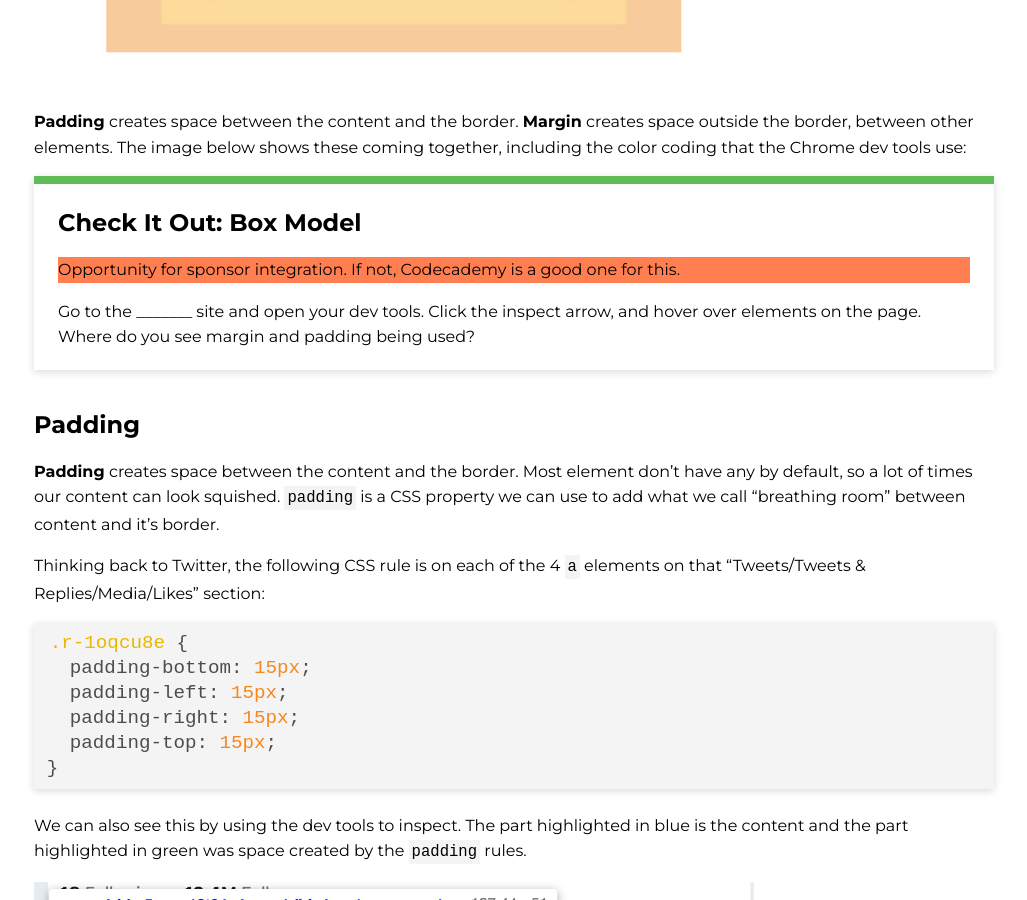
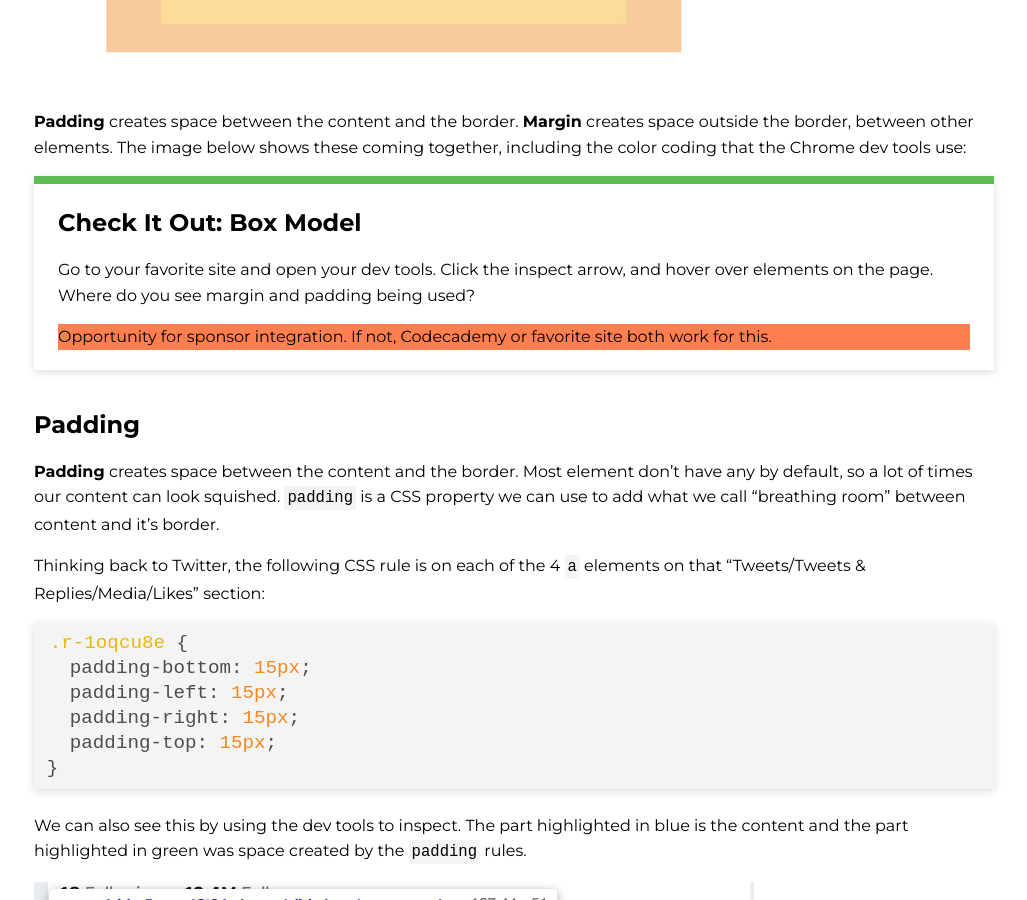
Before and after one commit to ameseee/kwk-curriculum-site, a Jekyll site: the page built from web-app/lessons/css-intermediate/index.md, in a window 1280 px wide and 900 px high, scrolled down 2751 px. Shown: the whole window, without its empty margins (126-1153 px from the left). Built offline with Jekyll 4.4.1, drawn with Linux system fonts in a browser that asks for light colours; nearby versions of some CDN libraries.

Commit message:
Update sponsor integration note

```diff
--- a/web-app/lessons/css-intermediate/index.md
+++ b/web-app/lessons/css-intermediate/index.md
@@ -80,8 +80,8 @@ Each element is a rectangular box. CSS leverages the **box model** to control la
 
 <div class="try-it">
   <h2>Check It Out: Box Model</h2>
-  <p class="to-do">Opportunity for sponsor integration. If not, Codecademy is a good one for this.</p>
-  <p>Go to the _______ site and open your dev tools. Click the inspect arrow, and hover over elements on the page. Where do you see margin and padding being used?</p>
+  <p>Go to your favorite site and open your dev tools. Click the inspect arrow, and hover over elements on the page. Where do you see margin and padding being used?</p>
+  <p class="to-do">Opportunity for sponsor integration. If not, Codecademy or favorite site both work for this.</p>
 </div>
 
 ## Padding
```
